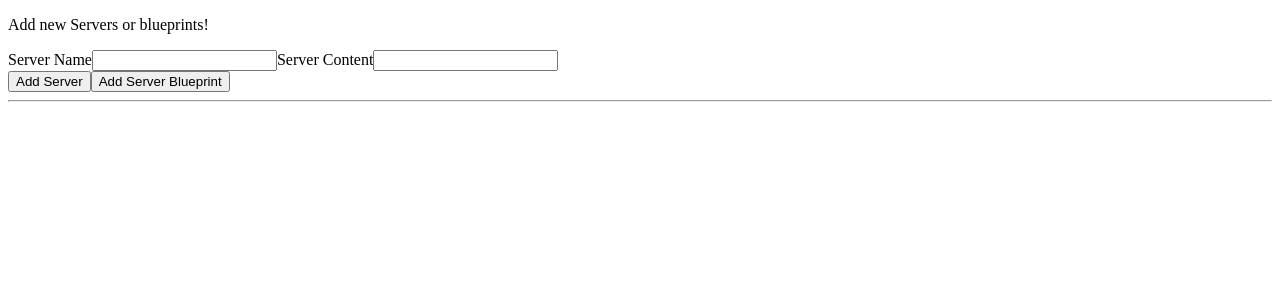
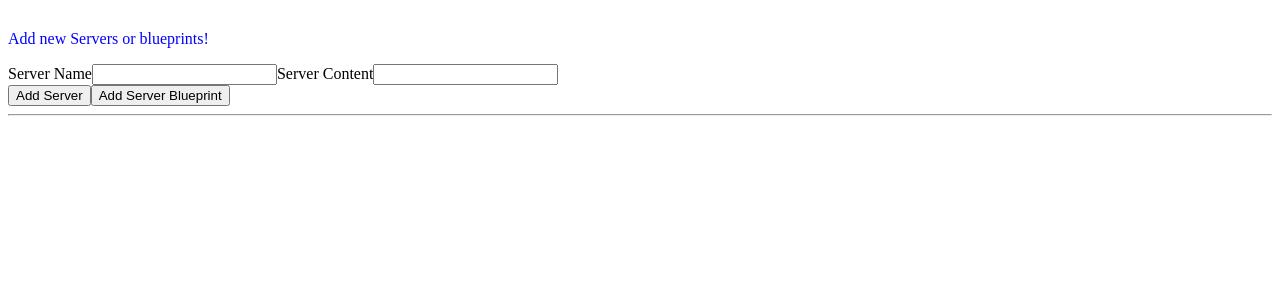
Before and after one commit to davidokun/Angular, an Angular app in the folder cmp-databinding/: page / in a window 1280 px wide. Shown: the top 300 px of the page. Built offline with nearby package versions, Linux system fonts and the light colour scheme.

Commit message:
cmp - Add custom css rules for component.

```diff
--- a/cmp-databinding/src/app/app.component.css
+++ b/cmp-databinding/src/app/app.component.css
@@ -0,0 +1,7 @@
+.container {
+  margin-top: 30px;
+}
+
+p {
+  color: blue;
+}
```
